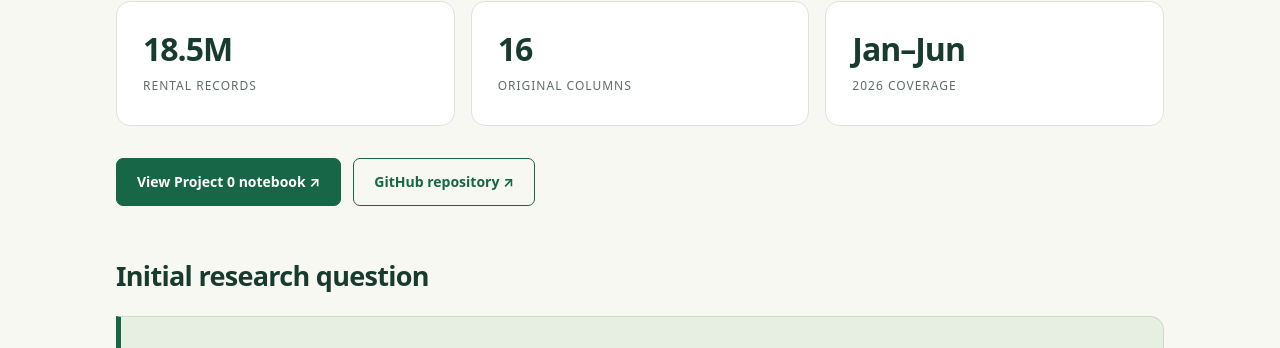
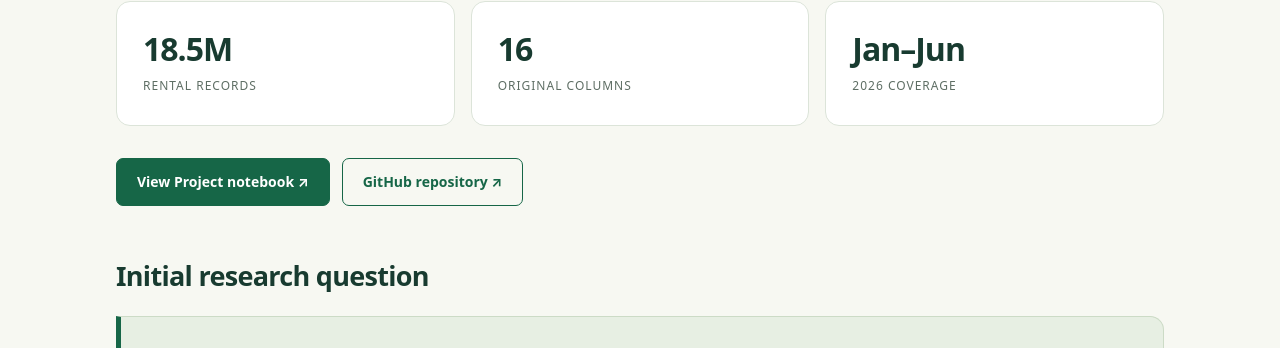
Before and after one commit to Oscarmvr-12/Seoul-Bike, a Jekyll site: the page built from docs/index.md, in a window 1280 px wide. Shown: the part 558-906 px from the top of the page. Built offline with Jekyll 4.4.1, drawn with Linux system fonts in a browser that asks for light colours.

Commit message:
Update action links in index.md

```diff
--- a/docs/index.md
+++ b/docs/index.md
@@ -10,7 +10,7 @@ title: Project Overview
 
 <div class="stats"><div class="stat"><strong>18.5M</strong><span>Rental records</span></div><div class="stat"><strong>16</strong><span>Original columns</span></div><div class="stat"><strong>Jan–Jun</strong><span>2026 coverage</span></div></div>
 
-<div class="actions"><a class="button" href="https://github.com/Oscarmvr-12/Seoul-Bike/blob/main/notebooks/Bike-S_.ipynb">View Project 0 notebook ↗</a><a class="button secondary" href="https://github.com/Oscarmvr-12/Seoul-Bike">GitHub repository ↗</a></div>
+<div class="actions"><a class="button" href="https://github.com/Oscarmvr-12/Seoul-Bike/blob/main/notebooks/Bike-S_.ipynb">View Project notebook ↗</a><a class="button secondary" href="https://github.com/Oscarmvr-12/Seoul-Bike">GitHub repository ↗</a></div>
 
 ## Initial research question
 
```
